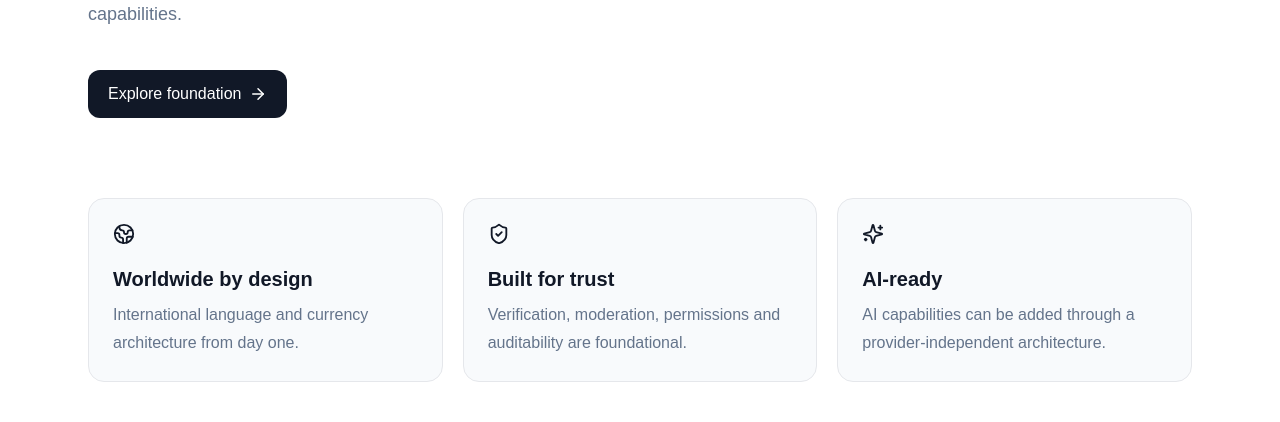
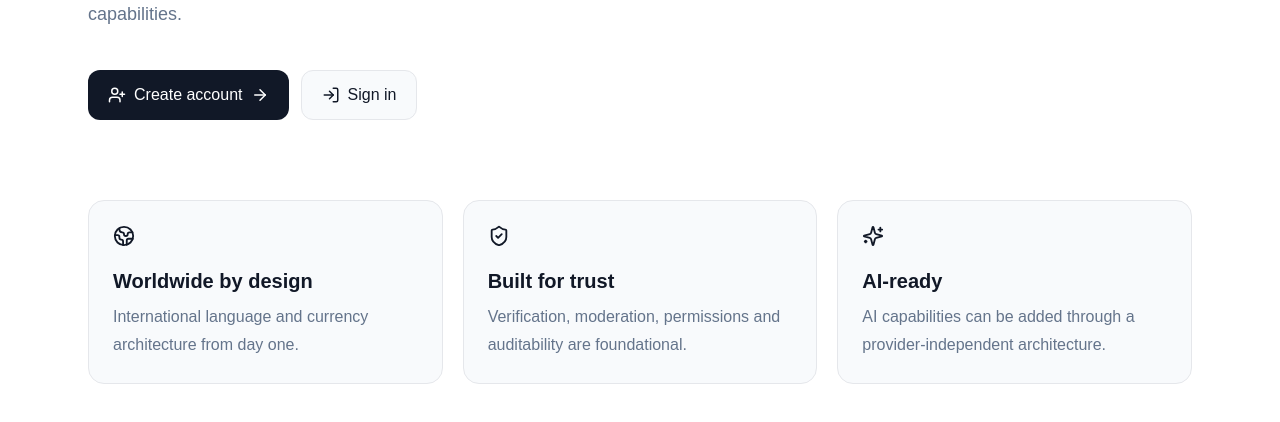
Before and after one commit to mavemarvy/DRIGHT, a Next.js app: page / in a window 1280 px wide. Shown: the part 384-806 px from the top of the page. Built offline with nearby package versions, Linux system fonts and the light colour scheme.

Commit message:
feat: connect welcome page to signup and login

```diff
--- a/src/app/page.tsx
+++ b/src/app/page.tsx
@@ -1,15 +1,31 @@
-import { ArrowRight, Globe2, ShieldCheck, Sparkles } from "lucide-react";
+import Link from "next/link";
+import { ArrowRight, Globe2, LogIn, ShieldCheck, Sparkles, UserPlus } from "lucide-react";
+
 const features = [
-  {icon:Globe2,title:"Worldwide by design",text:"International language and currency architecture from day one."},
-  {icon:ShieldCheck,title:"Built for trust",text:"Verification, moderation, permissions and auditability are foundational."},
-  {icon:Sparkles,title:"AI-ready",text:"AI capabilities can be added through a provider-independent architecture."},
+  { icon: Globe2, title: "Worldwide by design", text: "International language and currency architecture from day one." },
+  { icon: ShieldCheck, title: "Built for trust", text: "Verification, moderation, permissions and auditability are foundational." },
+  { icon: Sparkles, title: "AI-ready", text: "AI capabilities can be added through a provider-independent architecture." },
 ];
+
 export default function Home() {
-  return <main className="min-h-screen bg-[var(--background)]"><section className="mx-auto flex min-h-screen max-w-6xl flex-col justify-center px-6 py-20">
-    <div className="mb-8 inline-flex w-fit items-center gap-2 rounded-full border border-[var(--border)] bg-[var(--surface)] px-4 py-2 text-sm text-[var(--muted)]"><Sparkles size={16}/> DRIGHT foundation</div>
-    <h1 className="max-w-4xl text-5xl font-semibold tracking-tight sm:text-7xl">The worldwide marketplace is being built.</h1>
-    <p className="mt-6 max-w-2xl text-lg leading-8 text-[var(--muted)]">DRIGHT is a marketplace and social-commerce platform for products, services, courses and jobs, with communities, creators, affiliates, administration and AI capabilities.</p>
-    <a href="#foundation" className="mt-10 inline-flex w-fit items-center gap-2 rounded-xl bg-[var(--primary)] px-5 py-3 font-medium text-[var(--background)]">Explore foundation <ArrowRight size={18}/></a>
-    <div id="foundation" className="mt-20 grid gap-5 md:grid-cols-3">{features.map(({icon:Icon,title,text})=><article key={title} className="rounded-2xl border border-[var(--border)] bg-[var(--surface)] p-6"><Icon size={22}/><h2 className="mt-5 text-xl font-semibold">{title}</h2><p className="mt-2 leading-7 text-[var(--muted)]">{text}</p></article>)}</div>
-  </section></main>;
+  return (
+    <main className="min-h-screen bg-[var(--background)] text-[var(--foreground)]">
+      <section className="mx-auto flex min-h-screen max-w-6xl flex-col justify-center px-6 py-20">
+        <div className="mb-8 inline-flex w-fit items-center gap-2 rounded-full border border-[var(--border)] bg-[var(--surface)] px-4 py-2 text-sm text-[var(--muted)]"><Sparkles size={16} /> DRIGHT foundation</div>
+        <h1 className="max-w-4xl text-5xl font-semibold tracking-tight sm:text-7xl">The worldwide marketplace is being built.</h1>
+        <p className="mt-6 max-w-2xl text-lg leading-8 text-[var(--muted)]">DRIGHT is a marketplace and social-commerce platform for products, services, courses and jobs, with communities, creators, affiliates, administration and AI capabilities.</p>
+
+        <div className="mt-10 flex flex-col gap-3 sm:flex-row">
+          <Link href="/signup" className="inline-flex items-center justify-center gap-2 rounded-xl bg-[var(--primary)] px-5 py-3 font-medium text-[var(--background)]"><UserPlus size={18} /> Create account <ArrowRight size={18} /></Link>
+          <Link href="/login" className="inline-flex items-center justify-center gap-2 rounded-xl border border-[var(--border)] bg-[var(--surface)] px-5 py-3 font-medium"><LogIn size={18} /> Sign in</Link>
+        </div>
+
+        <div id="foundation" className="mt-20 grid gap-5 md:grid-cols-3">
+          {features.map(({ icon: Icon, title, text }) => (
+            <article key={title} className="rounded-2xl border border-[var(--border)] bg-[var(--surface)] p-6"><Icon size={22} /><h2 className="mt-5 text-xl font-semibold">{title}</h2><p className="mt-2 leading-7 text-[var(--muted)]">{text}</p></article>
+          ))}
+        </div>
+      </section>
+    </main>
+  );
 }
```
